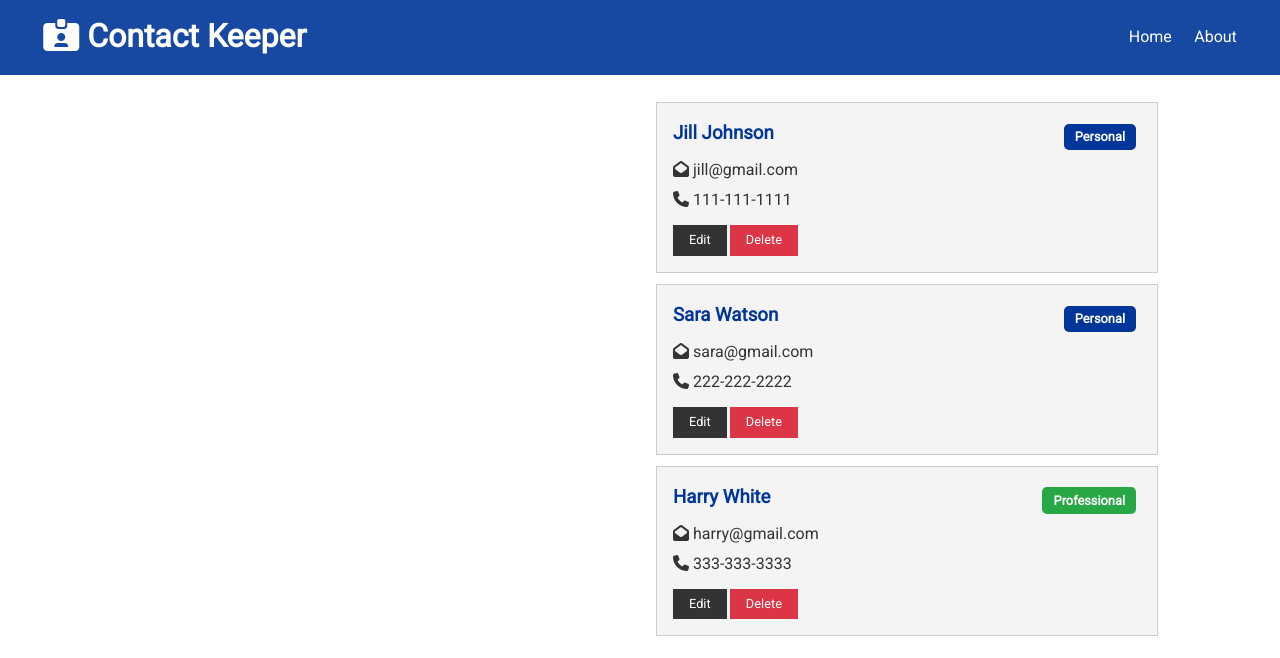
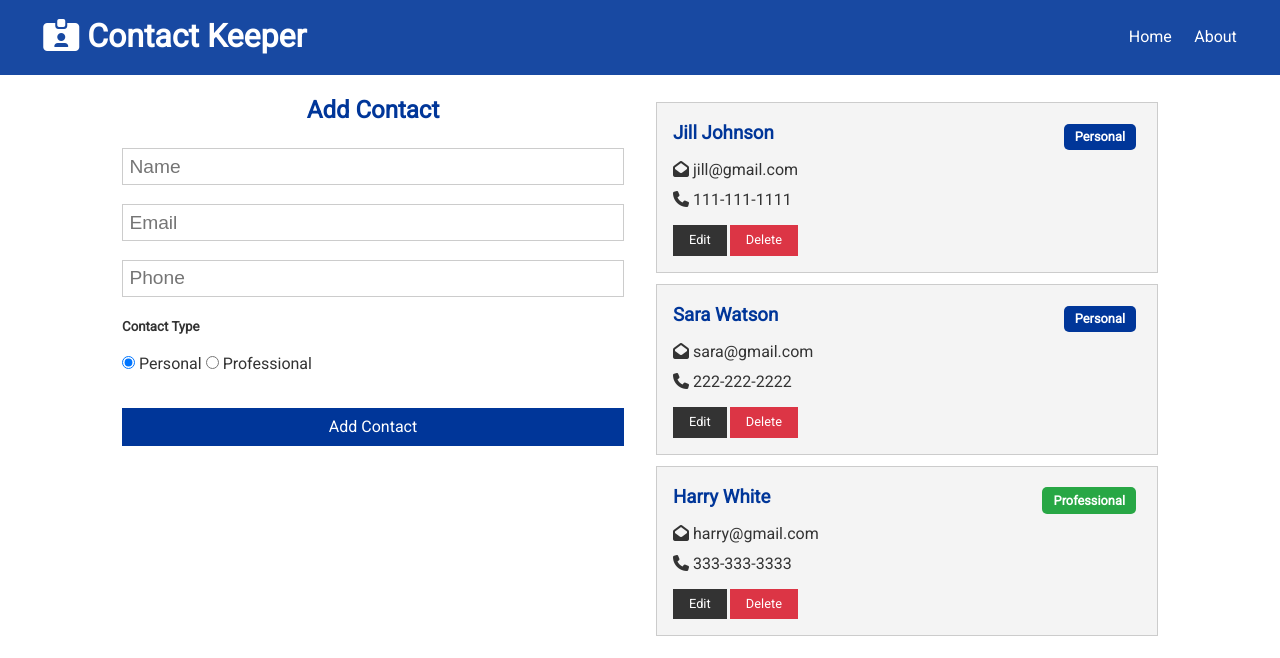
Before and after one commit to Mahsa1990a/contact-keeper, a React (Create React App) app in the folder client/: page / in a window 1280 px wide. Shown: the top 658 px of the page. Built offline with nearby package versions, Linux system fonts and the light colour scheme.

Commit message:
added ContactForm into Home

```diff
--- a/client/src/components/pages/Home.jsx
+++ b/client/src/components/pages/Home.jsx
@@ -1,11 +1,12 @@
 import React from 'react';
 import Contacts from '../contacts/Contacts';
+import ContactForm from '../contacts/ContactForm';
 
 const Home = () => {
   return (
     <div className='grid-2'>
       <div>
-        {/* ContactForm */}
+        <ContactForm />
       </div>
       <div>
         <Contacts />
```
